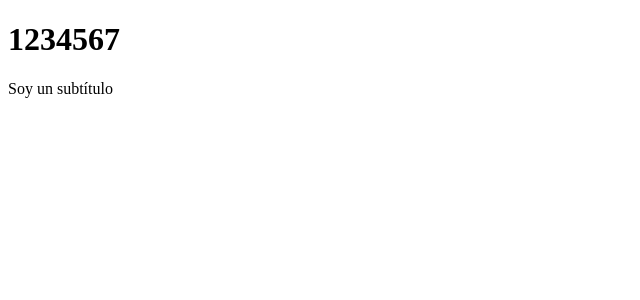
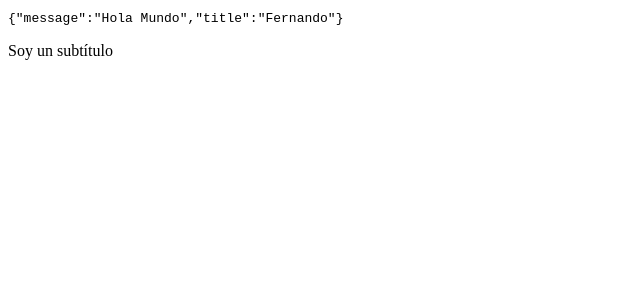
Before and after one commit to igijon/react_vite_counter_app, a React (Vite) app: page / in a window 1280 px wide. Shown: the top 300 px of the page, without its empty margins (0-640 px from the left). Built offline with nearby package versions, Linux system fonts and the light colour scheme.

Commit message:
Impresión de objetos como JSON

```diff
--- a/src/FirstApp.jsx
+++ b/src/FirstApp.jsx
@@ -1,8 +1,11 @@
-const newMessage = [1,2,3,4,5,6,7];  //Forma parte del componente, no está definido en el ámbito global
+const newMessage = {
+    message: 'Hola Mundo',
+    title: 'Fernando'
+};  //Forma parte del componente, no está definido en el ámbito global
 export const FirstApp = () => {
     return ( //Fragmentos
         <>
-            <h1>{ newMessage }</h1>
+            <code>{ JSON.stringify(newMessage) }</code>
             <p>Soy un subtítulo</p>
         </>
     );
```
